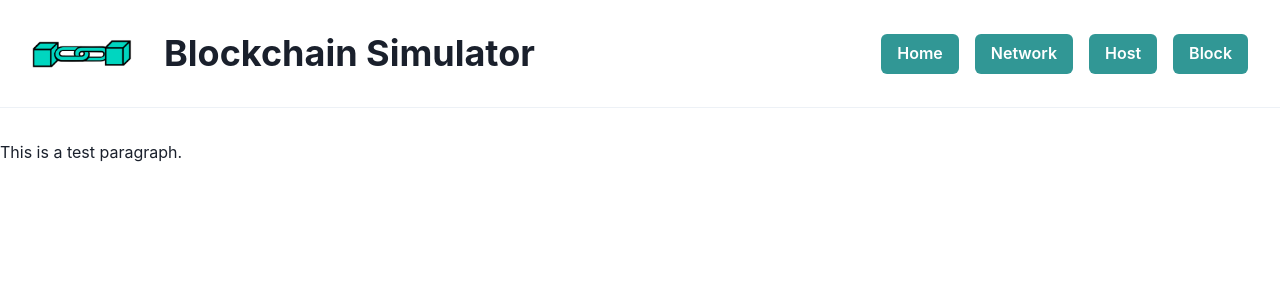
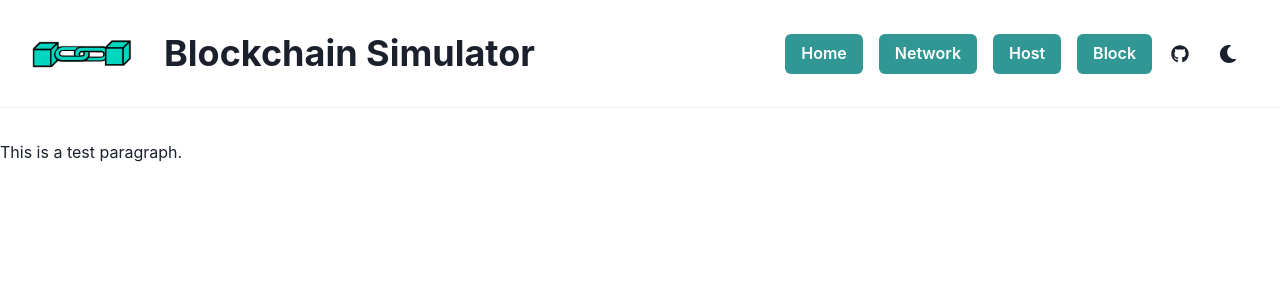
Before and after one commit to ece496-blockchain-capstone-team/ece496-blockchain-simulator, a React (Create React App) app: page / in a window 1280 px wide. Shown: the top 300 px of the page. Built offline with nearby package versions, Linux system fonts and the light colour scheme.

Commit message:
Added github shortcut and color mode switcher

```diff
--- a/package.json
+++ b/package.json
@@ -17,6 +17,7 @@
     "history": "^5.1.0",
     "react": "^17.0.2",
     "react-dom": "^17.0.2",
+    "react-icons": "^4.3.1",
     "react-router-dom": "^6.0.2",
     "react-scripts": "4.0.3",
     "typescript": "^4.1.2",
--- /dev/null
+++ b/src/components/NavBar/ColorModeSwitcher.tsx
@@ -0,0 +1,26 @@
+import React from 'react';
+import {
+  useColorMode,
+  useColorModeValue,
+  IconButton,
+} from '@chakra-ui/react';
+import { FaMoon, FaSun } from 'react-icons/fa';
+
+export default function ColorModeSwitcher() {
+  const { toggleColorMode } = useColorMode();
+  const text = useColorModeValue("dark", "light");
+  const SwitchIcon = useColorModeValue(FaMoon, FaSun);
+
+  return (
+    <IconButton
+      size="md"
+      fontSize="lg"
+      variant="ghost"
+      color="current"
+      marginLeft="2"
+      onClick={toggleColorMode}
+      icon={<SwitchIcon />}
+      aria-label={`Switch to ${text} mode`}
+    />
+  );
+}
--- /dev/null
+++ b/src/components/NavBar/GithubShortcut.tsx
@@ -0,0 +1,23 @@
+import React from 'react';
+import {
+  IconButton,
+} from '@chakra-ui/react';
+import { FaGithub as GithubIcon } from 'react-icons/fa';
+
+const githubRepo = 'https://github.com/ece496-blockchain-capstone-team/ece496-blockchain-simulator';
+
+export default function GithubShortcut() {
+
+  return (
+    <IconButton
+      size="md"
+      fontSize="lg"
+      variant="ghost"
+      color="current"
+      marginLeft="2"
+      onClick={() => window.open(githubRepo) }
+      icon={<GithubIcon />}
+      aria-label={`Go to Github Repository`}
+    />
+  );
+}
--- a/src/components/NavBar/NavBar.tsx
+++ b/src/components/NavBar/NavBar.tsx
@@ -2,6 +2,8 @@ import React from 'react';
 
 import Logo from '../Logo';
 import NavLinks from './NavLinks';
+import GithubShortcut from './GithubShortcut';
+import ColorModeSwitcher from './ColorModeSwitcher';
 
 import { Flex, Box, Stack, Divider, Heading } from '@chakra-ui/react';
 
@@ -27,7 +29,16 @@ export default function NavBar() {
           <Logo w="100px" />
           <Heading> Blockchain Simulator </Heading>
         </Stack>
-        <NavLinks />
+        <Stack
+          spacing={2}
+          align="center"
+          justify="center"
+          direction="row"
+        >
+          <NavLinks />
+          <GithubShortcut />
+          <ColorModeSwitcher />
+        </Stack>
       </Flex>
       <Divider />
     </Box>
--- a/src/index.tsx
+++ b/src/index.tsx
@@ -1,5 +1,7 @@
 import React from 'react';
 import ReactDOM from 'react-dom';
+
+import { ColorModeScript } from "@chakra-ui/react";
 import { BrowserRouter } from 'react-router-dom';
 import App from './App';
 import reportWebVitals from './reportWebVitals';
@@ -7,6 +9,7 @@ import reportWebVitals from './reportWebVitals';
 ReactDOM.render(
   <React.StrictMode>
     <BrowserRouter>
+      <ColorModeScript />
       <App />
     </BrowserRouter>
   </React.StrictMode>,
```
Also changed, not shown: 1 other file (tests, documents, lock files or other folders).
